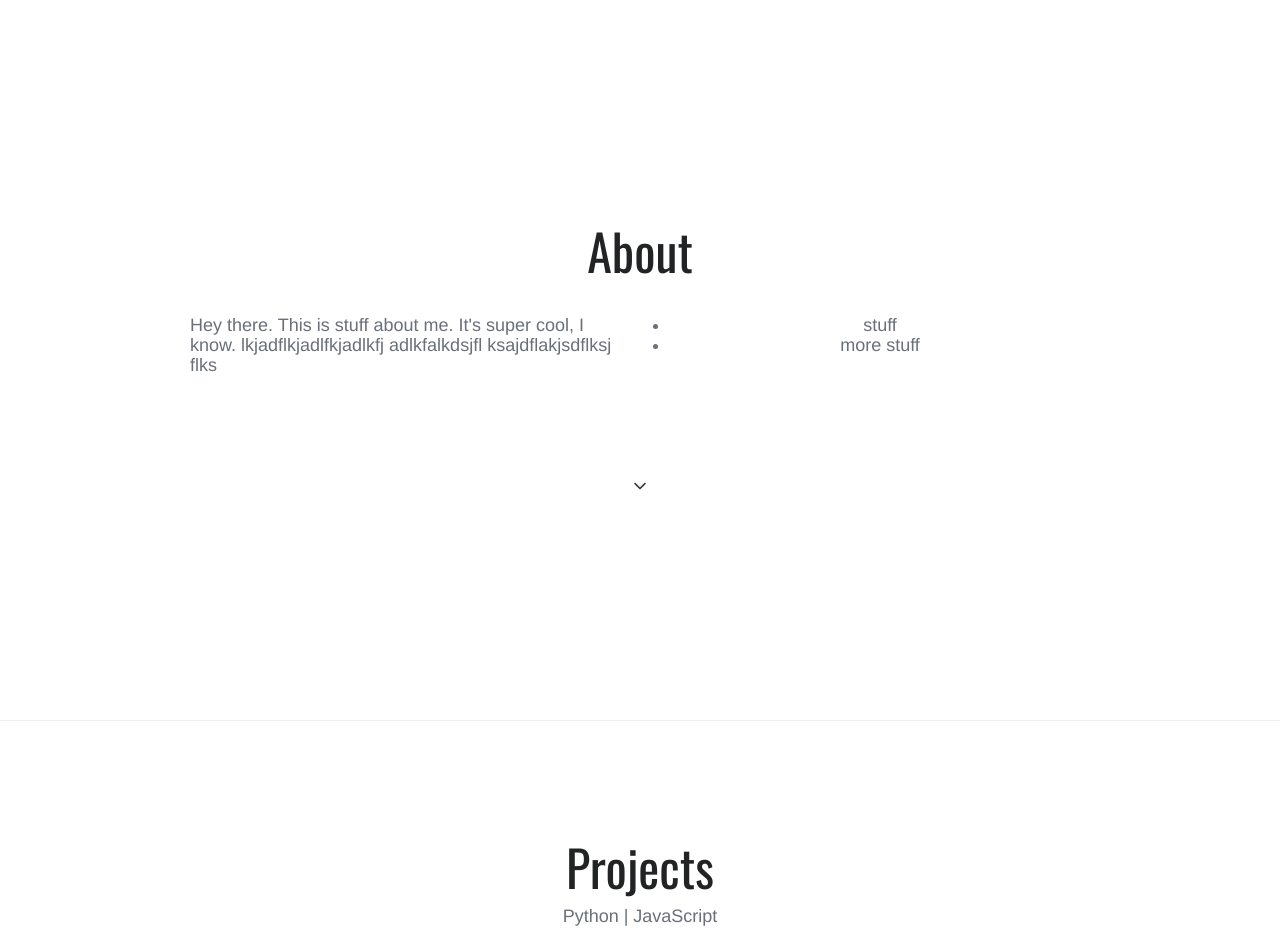
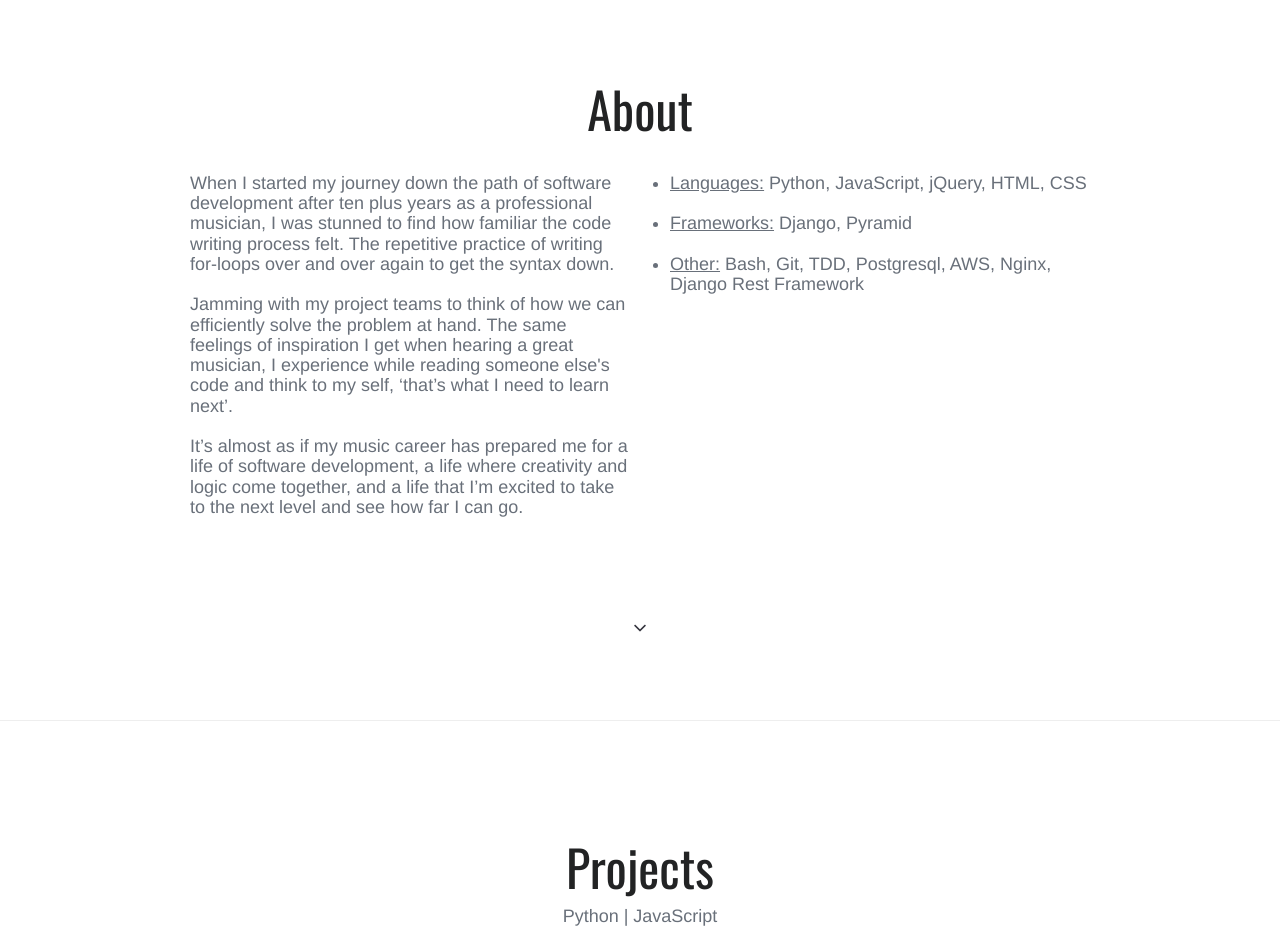
Before and after one commit to DZwell/portfolio, a plain HTML site: page index.html in a window 1280 px wide. Shown: the part 879-1822 px from the top of the page. Drawn offline with nearby package versions, Linux system fonts and the light colour scheme.

Commit message:
Add about me text

```diff
--- a/index.html
+++ b/index.html
@@ -43,15 +43,21 @@
         <h2 class="title has-text-centered section-header">About</h2>
         <div class="columns">
           <div class="column is-half">
-            <h2 class="subtitle has-text-centered margin-top">
-            <p class="has-text-left">Hey there. This is stuff about me. It's super cool, I know. lkjadflkjadlfkjadlkfj adlkfalkdsjfl ksajdflakjsdflksj flks</p>
+            <h2 class="subtitle has-text-left margin-top">
+            <p>When I started my journey down the path of software development after ten plus years as a professional musician, I was stunned to find how familiar the code writing process felt. The repetitive practice of writing for-loops over and over again to get the syntax down.</p>
+            <br>
+            <p>Jamming with my project teams to think of how we can efficiently solve the problem at hand. The same feelings of inspiration I get when hearing a great musician, I experience while reading someone else's code and think to my self, ‘that’s what I need to learn next’.</p>
+            <br>
+            <p>It’s almost as if my music career has prepared me for a life of software development, a life where creativity and logic come together, and a life that I’m excited to take to the next level and see how far I can go.</p>
             </h2>
           </div>
-          <div class="column is-half">
-            <h2 class="subtitle has-text-centered margin-top">
+          <!-- <div class="column"></div> -->
+          <div class="column">
+            <h2 class="subtitle margin-top">
             <ul>
-              <li>stuff</li>
-              <li>more stuff</li>
+              <li ><u>Languages:</u> Python, JavaScript, jQuery, HTML, CSS</li><br>
+              <li><u>Frameworks:</u> Django, Pyramid</li><br>
+              <li><u>Other:</u> Bash, Git, TDD, Postgresql, AWS, Nginx, Django Rest Framework</li><br>
             </ul>
             </h2>
           </div>
```
